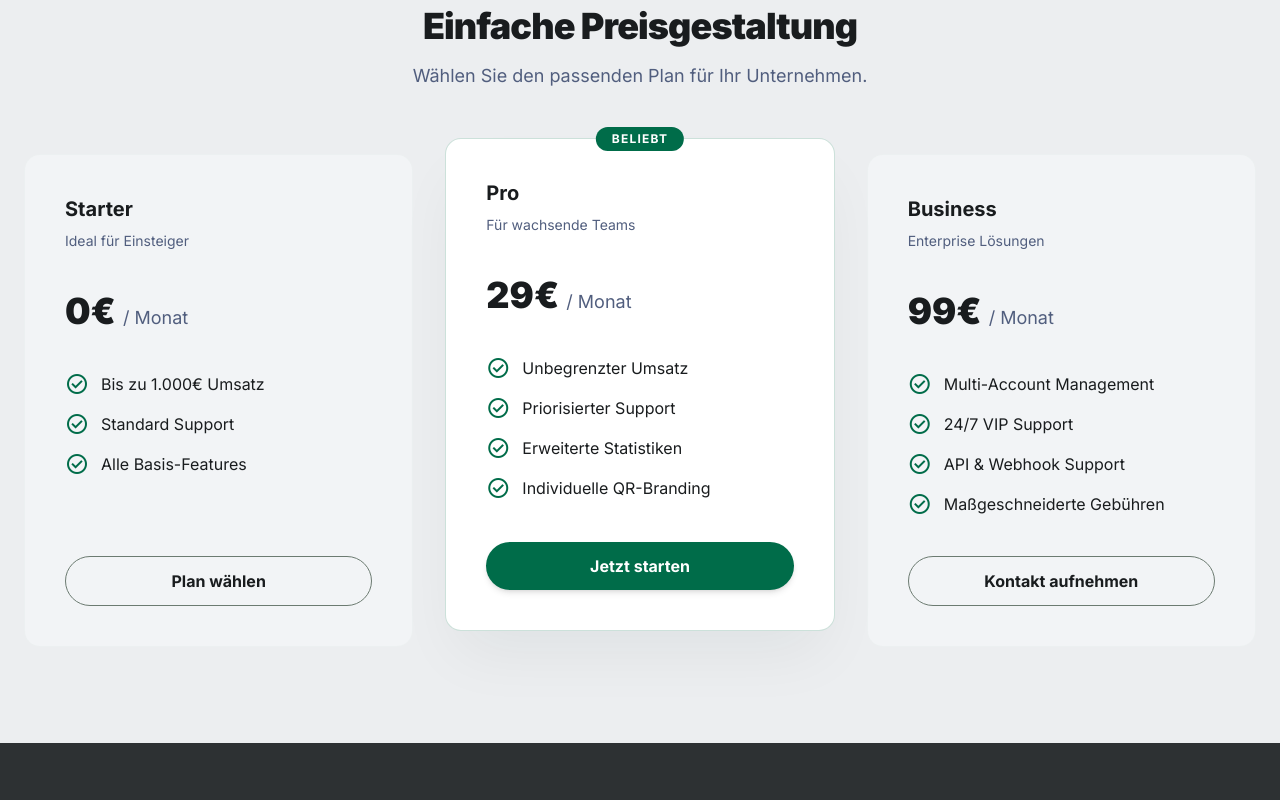
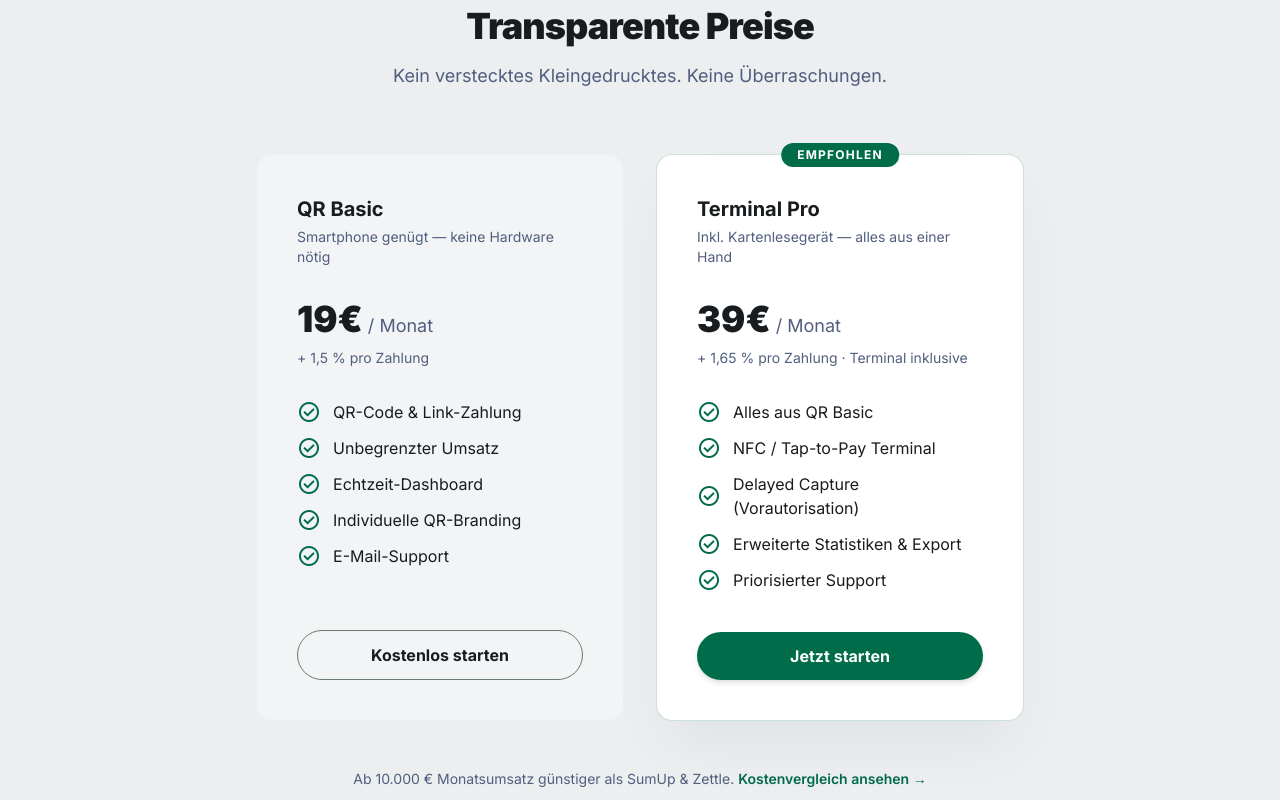
Before and after one commit to tcuglewski-code/swifttap-landing, a Next.js app: page / in a window 1280 px wide. Shown: the part 3500-4300 px from the top of the page. Built offline with nearby package versions, Linux system fonts and the light colour scheme; no server answers.

Commit message:
feat(pricing): Option A — QR Basic 19€+1,5% / Terminal Pro 39€+1,65%, Business entfernt, Transaktionsgebühren transparent

```diff
--- a/src/app/page.tsx
+++ b/src/app/page.tsx
@@ -288,55 +288,57 @@ export default function Home() {
       <section className="py-24 bg-surface-container">
         <div className="max-w-7xl mx-auto px-6">
           <div className="text-center mb-16">
-            <h2 className="text-4xl font-black font-headline tracking-tight mb-4">Einfache Preisgestaltung</h2>
-            <p className="text-secondary text-lg">Wählen Sie den passenden Plan für Ihr Unternehmen.</p>
+            <h2 className="text-4xl font-black font-headline tracking-tight mb-4">Transparente Preise</h2>
+            <p className="text-secondary text-lg">Kein verstecktes Kleingedrucktes. Keine Überraschungen.</p>
           </div>
-          <div className="grid grid-cols-1 md:grid-cols-3 gap-8">
-            {/* Starter */}
+          <div className="grid grid-cols-1 md:grid-cols-2 gap-8 max-w-3xl mx-auto">
+            {/* QR Basic */}
             <div className="bg-surface-container-low p-10 rounded-2xl border border-outline-variant/10 flex flex-col">
-              <div className="mb-10">
-                <h3 className="text-xl font-bold mb-2">Starter</h3>
-                <p className="text-secondary text-sm">Ideal für Einsteiger</p>
+              <div className="mb-8">
+                <h3 className="text-xl font-bold mb-1">QR Basic</h3>
+                <p className="text-secondary text-sm">Smartphone genügt — keine Hardware nötig</p>
               </div>
-              <div className="text-4xl font-black mb-10">0€ <span className="text-lg font-normal text-secondary">/ Monat</span></div>
-              <ul className="space-y-4 mb-10 flex-grow">
-                <li className="flex items-center gap-3"><span className="material-symbols-outlined text-primary text-xl">check_circle</span><span>Bis zu 1.000€ Umsatz</span></li>
-                <li className="flex items-center gap-3"><span className="material-symbols-outlined text-primary text-xl">check_circle</span><span>Standard Support</span></li>
-                <li className="flex items-center gap-3"><span className="material-symbols-outlined text-primary text-xl">check_circle</span><span>Alle Basis-Features</span></li>
+              <div className="mb-2">
+                <span className="text-4xl font-black">19€</span>
+                <span className="text-lg font-normal text-secondary"> / Monat</span>
+              </div>
+              <p className="text-secondary text-sm mb-8">+ 1,5 % pro Zahlung</p>
+              <ul className="space-y-3 mb-10 flex-grow">
+                <li className="flex items-center gap-3"><span className="material-symbols-outlined text-primary text-xl">check_circle</span><span>QR-Code & Link-Zahlung</span></li>
+                <li className="flex items-center gap-3"><span className="material-symbols-outlined text-primary text-xl">check_circle</span><span>Unbegrenzter Umsatz</span></li>
+                <li className="flex items-center gap-3"><span className="material-symbols-outlined text-primary text-xl">check_circle</span><span>Echtzeit-Dashboard</span></li>
+                <li className="flex items-center gap-3"><span className="material-symbols-outlined text-primary text-xl">check_circle</span><span>Individuelle QR-Branding</span></li>
+                <li className="flex items-center gap-3"><span className="material-symbols-outlined text-primary text-xl">check_circle</span><span>E-Mail-Support</span></li>
               </ul>
-              <button className="w-full border border-outline text-on-surface py-3 rounded-full font-bold hover:bg-white transition-all">Plan wählen</button>
+              <button className="w-full border border-outline text-on-surface py-3 rounded-full font-bold hover:bg-white transition-all">Kostenlos starten</button>
             </div>
-            {/* Pro */}
-            <div className="bg-surface-container-lowest p-10 rounded-2xl editorial-shadow border border-primary/20 flex flex-col relative md:-translate-y-4">
-              <div className="absolute top-0 left-1/2 -translate-x-1/2 -translate-y-1/2 bg-primary text-on-primary px-4 py-1 rounded-full text-xs font-bold tracking-widest uppercase">Beliebt</div>
-              <div className="mb-10">
-                <h3 className="text-xl font-bold mb-2">Pro</h3>
-                <p className="text-secondary text-sm">Für wachsende Teams</p>
+            {/* Terminal Pro */}
+            <div className="bg-surface-container-lowest p-10 rounded-2xl editorial-shadow border border-primary/20 flex flex-col relative">
+              <div className="absolute top-0 left-1/2 -translate-x-1/2 -translate-y-1/2 bg-primary text-on-primary px-4 py-1 rounded-full text-xs font-bold tracking-widest uppercase">Empfohlen</div>
+              <div className="mb-8">
+                <h3 className="text-xl font-bold mb-1">Terminal Pro</h3>
+                <p className="text-secondary text-sm">Inkl. Kartenlesegerät — alles aus einer Hand</p>
               </div>
-              <div className="text-4xl font-black mb-10">29€ <span className="text-lg font-normal text-secondary">/ Monat</span></div>
-              <ul className="space-y-4 mb-10 flex-grow">
-                <li className="flex items-center gap-3"><span className="material-symbols-outlined text-primary text-xl">check_circle</span><span>Unbegrenzter Umsatz</span></li>
+              <div className="mb-2">
+                <span className="text-4xl font-black">39€</span>
+                <span className="text-lg font-normal text-secondary"> / Monat</span>
+              </div>
+              <p className="text-secondary text-sm mb-8">+ 1,65 % pro Zahlung · Terminal inklusive</p>
+              <ul className="space-y-3 mb-10 flex-grow">
+                <li className="flex items-center gap-3"><span className="material-symbols-outlined text-primary text-xl">check_circle</span><span>Alles aus QR Basic</span></li>
+                <li className="flex items-center gap-3"><span className="material-symbols-outlined text-primary text-xl">check_circle</span><span>NFC / Tap-to-Pay Terminal</span></li>
+                <li className="flex items-center gap-3"><span className="material-symbols-outlined text-primary text-xl">check_circle</span><span>Delayed Capture (Vorautorisation)</span></li>
+                <li className="flex items-center gap-3"><span className="material-symbols-outlined text-primary text-xl">check_circle</span><span>Erweiterte Statistiken & Export</span></li>
                 <li className="flex items-center gap-3"><span className="material-symbols-outlined text-primary text-xl">check_circle</span><span>Priorisierter Support</span></li>
-                <li className="flex items-center gap-3"><span className="material-symbols-outlined text-primary text-xl">check_circle</span><span>Erweiterte Statistiken</span></li>
-                <li className="flex items-center gap-3"><span className="material-symbols-outlined text-primary text-xl">check_circle</span><span>Individuelle QR-Branding</span></li>
               </ul>
               <button className="w-full bg-primary text-on-primary py-3 rounded-full font-bold hover:opacity-90 transition-all shadow-md">Jetzt starten</button>
             </div>
-            {/* Business */}
-            <div className="bg-surface-container-low p-10 rounded-2xl border border-outline-variant/10 flex flex-col">
-              <div className="mb-10">
-                <h3 className="text-xl font-bold mb-2">Business</h3>
-                <p className="text-secondary text-sm">Enterprise Lösungen</p>
-              </div>
-              <div className="text-4xl font-black mb-10">99€ <span className="text-lg font-normal text-secondary">/ Monat</span></div>
-              <ul className="space-y-4 mb-10 flex-grow">
-                <li className="flex items-center gap-3"><span className="material-symbols-outlined text-primary text-xl">check_circle</span><span>Multi-Account Management</span></li>
-                <li className="flex items-center gap-3"><span className="material-symbols-outlined text-primary text-xl">check_circle</span><span>24/7 VIP Support</span></li>
-                <li className="flex items-center gap-3"><span className="material-symbols-outlined text-primary text-xl">check_circle</span><span>API & Webhook Support</span></li>
-                <li className="flex items-center gap-3"><span className="material-symbols-outlined text-primary text-xl">check_circle</span><span>Maßgeschneiderte Gebühren</span></li>
-              </ul>
-              <button className="w-full border border-outline text-on-surface py-3 rounded-full font-bold hover:bg-white transition-all">Kontakt aufnehmen</button>
-            </div>
+          </div>
+          {/* Vergleich mit Wettbewerbern */}
+          <div className="text-center mt-12">
+            <p className="text-secondary text-sm">
+              Ab 10.000 € Monatsumsatz günstiger als SumUp &amp; Zettle. <a href="#" className="text-primary font-semibold hover:underline">Kostenvergleich ansehen →</a>
+            </p>
           </div>
         </div>
       </section>
```
